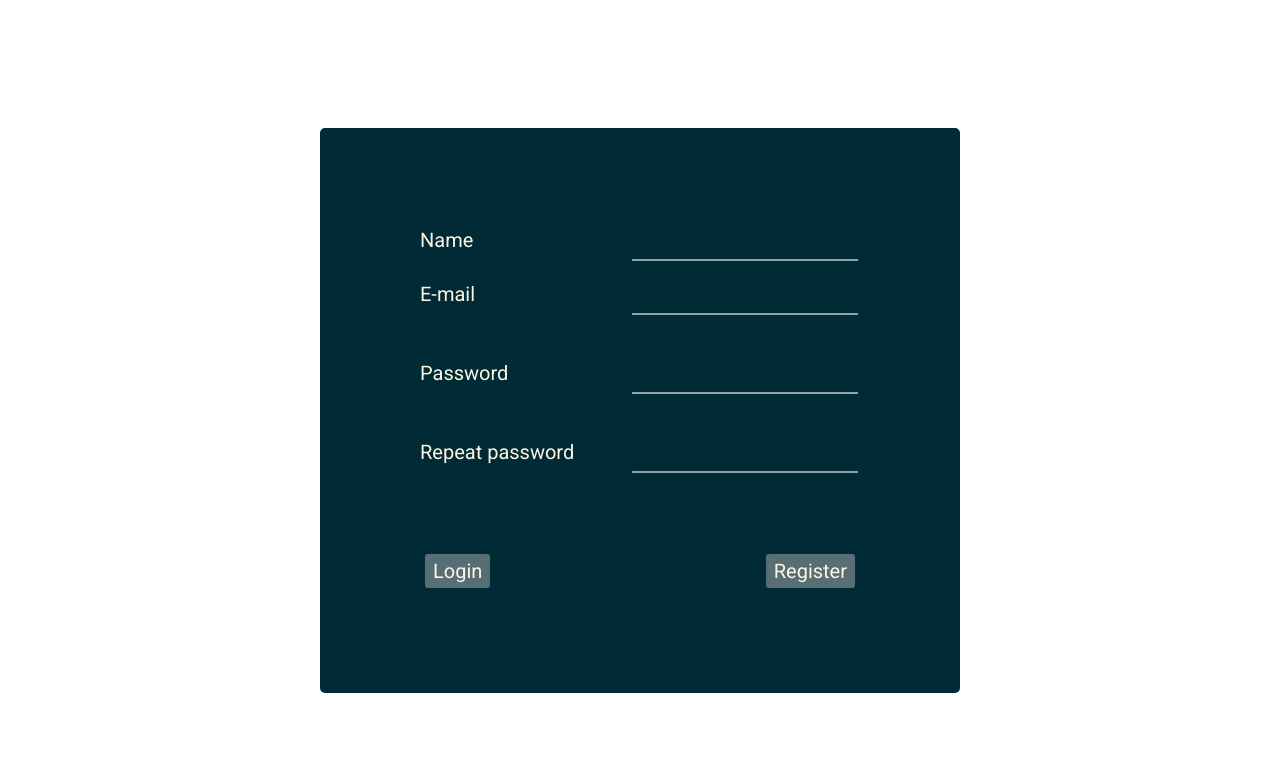
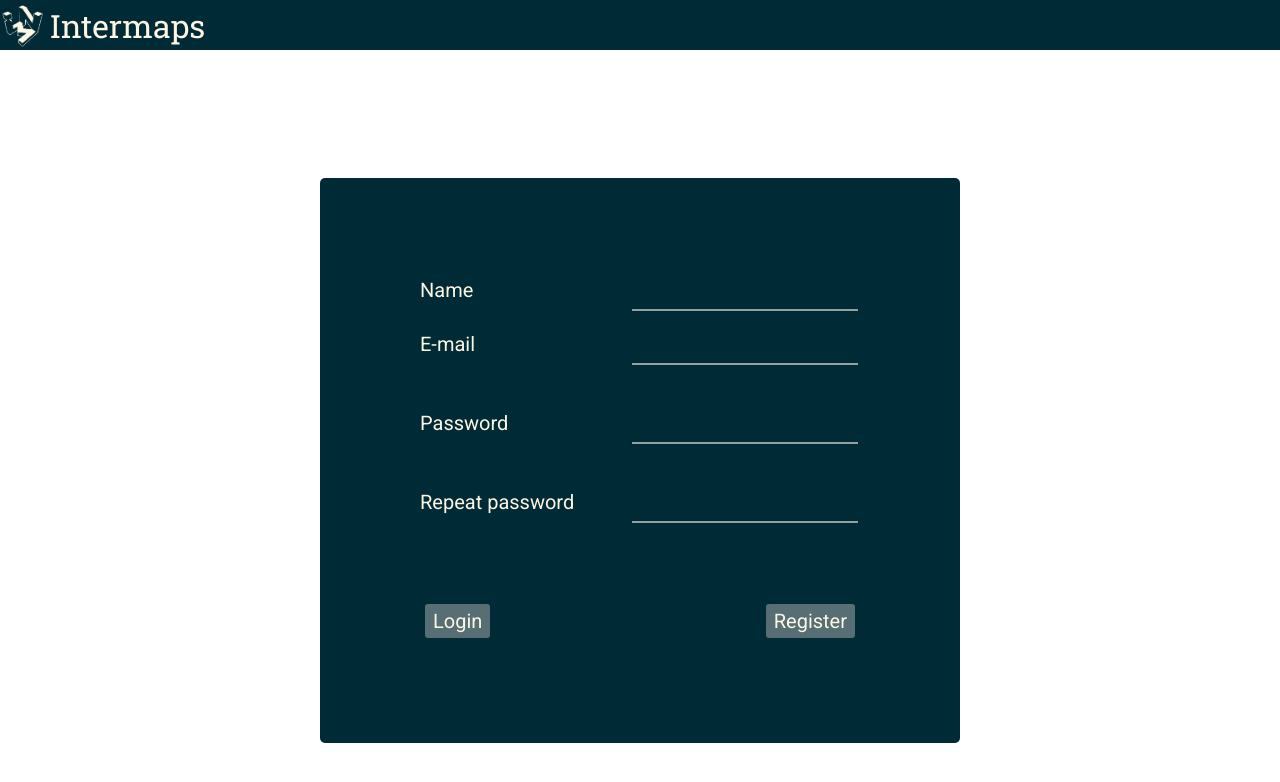
Before and after one commit to junee455/maps, a Vue app: page /register in a window 1280 px wide. Shown: the top 782 px of the page. Built offline with nearby package versions, Linux system fonts and the light colour scheme; what vue-cookies would draw is missing.

Commit message:
minor cosmetic changes

```diff
--- a/src/components/login/login.vue
+++ b/src/components/login/login.vue
@@ -1,5 +1,11 @@
 <template>
 	<div>
+		<div class="header">
+			<a class="main-logo"
+				 href="/"></a>
+			<a class="title"
+				 href="/">Intermaps</a>
+		</div>
 		<div class="login-content">
 			<div>
 				<div>E-mail</div>
@@ -21,9 +27,9 @@
 </template>
 
 <script lang="ts"
-				src="./login.ts"></script>
+							src="./login.ts"></script>
 
-<style lang="scss">
+<style lang="scss" scoped>
  @import "@/global.scss";
 
  .login-content {
@@ -62,4 +68,32 @@
 				 justify-content: space-between;
 		 }
  }
+
+ .header {
+		 display: flex;
+		 color: $foreground;
+		 background-color: $background-main;
+		 .title {
+				 font-family: 'Roboto Slab', serif;
+				 font-size: 32px;
+				 align-self: center;
+		 }
+ }
+
+ a {
+		 color: $foreground;
+		 text-decoration: none;
+ }
+
+ .main-logo {
+		 background-image: url('~@/assets/logo.png');
+		 background-repeat: no-repeat;
+		 background-position: center;
+		 background-size: contain;
+		 content: "";
+		 width: 50px;
+		 height: 50px;
+		 align-self: center;
+ }
+
 </style>
--- a/src/components/mainPage.vue
+++ b/src/components/mainPage.vue
@@ -3,7 +3,7 @@
 		<div class="header">
 			<div class="main-logo"></div>
 			<div class="title">Intermaps</div>
-			<div class="subtitle">interactive indoor maps <br/> delivery service</div>
+			<div class="subtitle"></div>
 			<div style="display: flex">
 				<a class="button--round"
 					 href="/login">login</a>
@@ -11,7 +11,9 @@
 					 href="/register">register</a>
 			</div>
 		</div>
+		<div class="subtitle">interactive indoor maps delivery service</div>
 		<div class="main-content">
+
 			<div class="dashed-line"></div>
 			<div>
 				<div>Create a 3D model</div>
@@ -48,7 +50,7 @@
 </script>
 
 <style lang="scss"
-scoped>
+			 scoped>
  @import "@/global.scss";
 
  * {
@@ -75,6 +77,7 @@ scoped>
 		 font-size: 42px;
 		 width: 215.88px;
 		 height: 88px;
+		 color: white;
 		 box-shadow: 0px 4px 4px rgba(0, 0, 0, 0.25), inset 0px 0px 40px #CE5C5C;
 		 &:hover {
 				 box-shadow: none;
@@ -104,6 +107,7 @@ scoped>
  }
 
  .main-content {
+		 color: rgba(#000000, 0.75);
 		 margin-top: 3em;
 		 margin-bottom: 3em;
 		 display: grid;
@@ -163,7 +167,6 @@ scoped>
  }
 
  .footer {
-
 		 align-items: baseline;
 		 width: 100%;
 		 position: fixed;
@@ -176,23 +179,33 @@ scoped>
 		 font-size: 32px;
  }
 
+
+ .subtitle {
+		 margin-top: 1em;
+		 margin-bottom: -1em;
+		 color: rgba(#000000, 0.75);
+		 /* 				 position: absolute; */
+		 margin-right: auto;
+		 margin-left: auto;
+		 align-self: center;
+		 text-align: center;
+		 flex-grow: 999;
+		 font-size: 32px;
+ }
+
  .header {
 		 display: flex;
 		 justify-content: space-between;
-		 color: $foreground;
 		 background-color: $background-main;
 		 font-size: 32px;
-		 .subtitle {
-				 /* 				 position: absolute; */
-				 margin-right: auto;
-				 margin-left: auto;
-				 align-self: center;
-				 text-align: center;
-				 flex-grow: 999;
-		 }
+		 color: $foreground;
+
 		 .title {
+				 font-family: 'Roboto Slab', serif;
 				 font-size: 73px;
 				 align-self: center;
+				 margin-bottom: 0.13em;
+				 margin-top: -0.13em;
 		 }
 		 .button--round {
 				 font-size: 32px;
--- a/src/components/register/register.vue
+++ b/src/components/register/register.vue
@@ -1,5 +1,11 @@
 <template>
 	<div>
+		<div class="header">
+			<a class="main-logo"
+				 href="/"></a>
+			<a class="title"
+				 href="/">Intermaps</a>
+		</div>
 		<div class="login-content">
 			<div>
 				<div>Name</div>
@@ -41,10 +47,75 @@
 </template>
 
 <script lang="ts"
-				src="./register.ts"></script>
+							src="./register.ts"></script>
 
-<style>
+<style lang="scss" scoped>
+ @import "@/global.scss";
+
+ .header {
+		 display: flex;
+		 /* 		 justify-content: space-between; */
+		 color: $foreground;
+		 background-color: $background-main;
+		 .title {
+				 font-family: 'Roboto Slab', serif;
+				 font-size: 32px;
+				 align-self: center;
+		 }
+ }
+
  a {
 		 text-decoration: none;
+		 color: $foreground;
  }
+
+ .main-logo {
+		 background-image: url('~@/assets/logo.png');
+		 background-repeat: no-repeat;
+		 background-position: center;
+		 background-size: contain;
+		 content: "";
+		 width: 50px;
+		 height: 50px;
+		 align-self: center;
+ }
+
+ .login-content {
+		 background-color: $background-main;
+		 * {
+				 font-size: 20px;
+				 color: $foreground;
+
+		 }
+		 input {
+				 width: 50%;
+				 font-family: "Courier New", Courier, monospace;
+				 background-color: $background-main;
+				 margin: 2px;
+				 margin-left: 40px;
+				 padding: 3px;
+				 outline: none;
+				 border: none;
+				 border-bottom: solid 2px #93a1a1;
+				 &:focus {
+						 border-bottom: solid 2px $foreground;
+				 }
+		 }
+		 min-width: 500px;
+		 width: 50%;
+		 margin-left: auto;
+		 margin-right: auto;
+		 border-radius: 5px;
+		 padding-top: 100px;
+		 padding-bottom: 100px;
+		 margin-top: 10%;
+		 &> div {
+				 padding-left: 100px;
+				 padding-right: 100px;
+				 display: flex;
+				 justify-content: space-between;
+		 }
+ }
+
+
 </style>
--- a/src/global.scss
+++ b/src/global.scss
@@ -4,6 +4,8 @@ $background-2: #93a1a1;
 $foreground: #fdf6e3;
 $red-dark: #9E566D;
 $red: #E77EA0;
+
+@import url('https://fonts.googleapis.com/css2?family=Roboto+Slab:wght@400&display=swap');
 
 * {
 	position: relative;
@@ -31,6 +33,7 @@ $red: #E77EA0;
 // generics
 
 %button--generic {
+		transition: 0.2s;
 		outline-color: $foreground;
 		cursor: pointer;
 }
```
